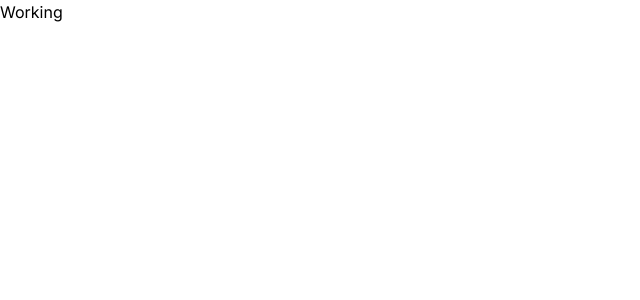
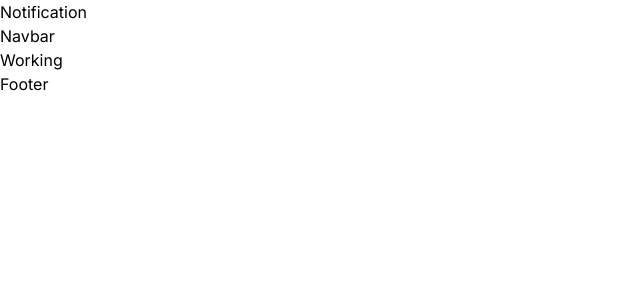
Before and after one commit to gregoryharris869/food_delivery_app, a Next.js app: page / in a window 1280 px wide. Shown: the top 300 px of the page, without its empty margins (0-640 px from the left). Built offline with nearby package versions, Linux system fonts and the light colour scheme.

Commit message:
layout.tsx updeated/ notification /navbar /footer

```diff
--- a/src/app/layout.tsx
+++ b/src/app/layout.tsx
@@ -1,6 +1,9 @@
 import type { Metadata } from "next";
 import { Inter } from "next/font/google";
 import "./globals.css";
+import Notification from "@/components/Notification";
+import Navbar from "@/components/Navbar";
+import Footer from "@/components/Footer";
 
 const inter = Inter({ subsets: ["latin"] });
 
@@ -16,7 +19,12 @@ export default function RootLayout({
 }>) {
   return (
     <html lang="en">
-      <body className={inter.className}>{children}</body>
+      <body className={inter.className}>
+        <Notification />
+        <Navbar />
+        {children}
+        <Footer />
+      </body>
     </html>
   );
 }
--- /dev/null
+++ b/src/components/Footer.tsx
@@ -0,0 +1,7 @@
+import React from "react";
+
+const Footer = () => {
+  return <div>Footer</div>;
+};
+
+export default Footer;
--- /dev/null
+++ b/src/components/Navbar.tsx
@@ -0,0 +1,7 @@
+import React from "react";
+
+const Navbar = () => {
+  return <div>Navbar</div>;
+};
+
+export default Navbar;
--- /dev/null
+++ b/src/components/Notification.tsx
@@ -0,0 +1,7 @@
+import React from "react";
+
+const Notification = () => {
+  return <div>Notification</div>;
+};
+
+export default Notification;
```
